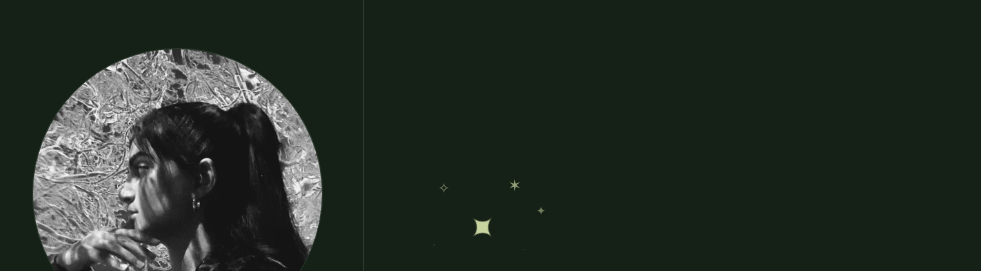
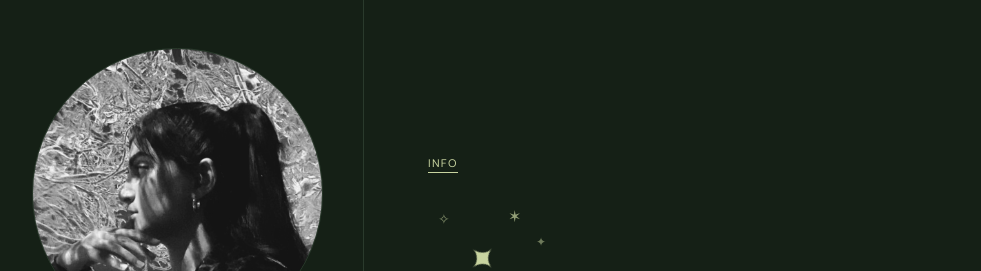
Before and after one commit to poojapdy/poojapdy.github.io, a plain HTML site: page index.html in a window 1280 px wide. Shown: the top 271 px of the page, without its empty margins (16-997 px from the left). Drawn offline with nearby package versions, Linux system fonts and the light colour scheme.

Commit message:
Add files via upload

```diff
--- a/index.html
+++ b/index.html
@@ -123,6 +123,9 @@
   </aside>
 
   <main class="right">
+    <nav>
+      <span style="font-family:'DM Sans',sans-serif; font-size:11px; letter-spacing:0.12em; text-transform:uppercase; color:#c8d4a0; padding-bottom:2px; border-bottom:1px solid #c8d4a0;">Info</span>
+    </nav>
     <div class="star-wrap">
       <span class="star">✦</span>
       <span class="speck">✧</span>
```
